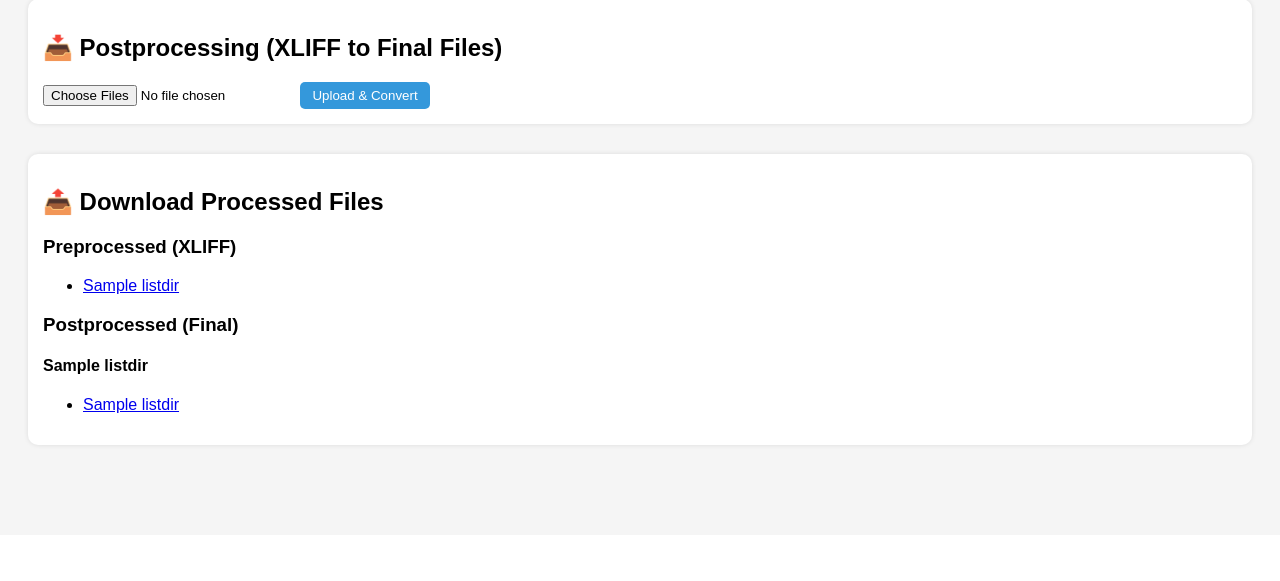
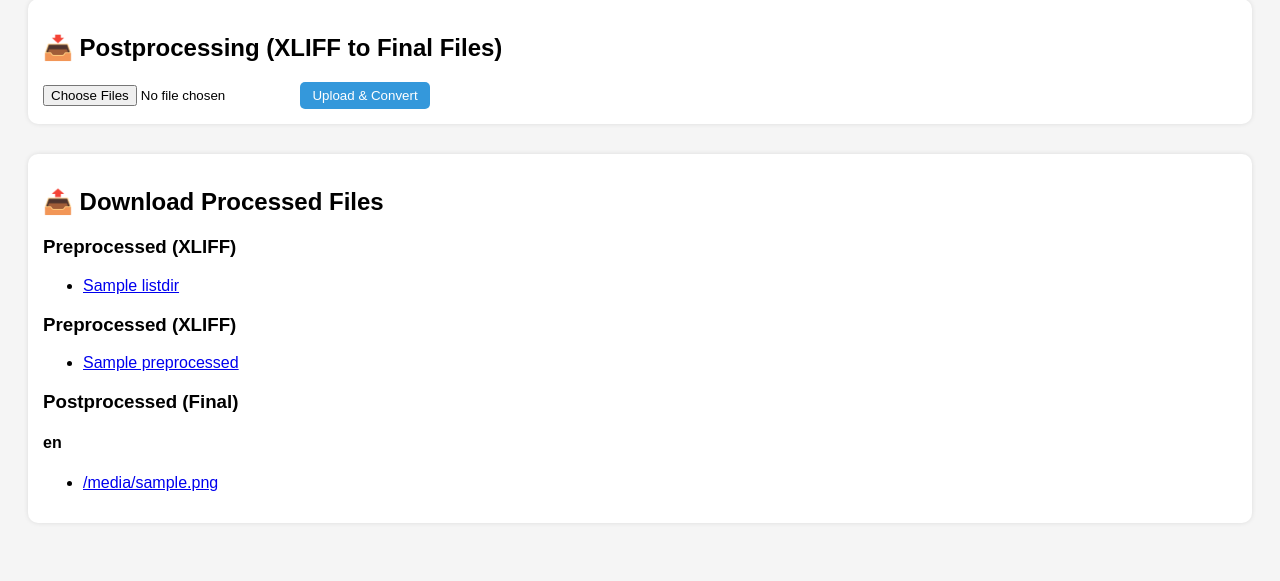
Before and after one commit to manibrh/FilePrep-NewContents, a Flask app: template templates/index.html in a window 1280 px wide. Shown: the part 265-846 px from the top of the page. Before the commit the page ends 713 px from the top, so only its background shows below. Run offline with Flask 3, Linux system fonts and the light colour scheme; the template is opened without the code that fills it: most values are stand-ins (such as "Sample title", 1, 10 or a date in 2020).

Commit message:
Update index.html

```diff
--- a/templates/index.html
+++ b/templates/index.html
@@ -42,11 +42,17 @@
               <li><a href="/downloads/Preprocessed/{{ f }}">{{ f }}</a></li>
             {% endfor %}
         </ul>
+        <h3>Preprocessed (XLIFF)</h3>
+<ul>
+    {% for f in preprocessed %}
+      <li><a href="/downloads/Preprocessed/{{ f }}">{{ f }}</a></li>
+    {% endfor %}
+</ul>
 <h3>Postprocessed (Final)</h3>
-        {% for lang_dir in os.listdir('PostProcessed') %}
+{% for lang_dir, files in postprocessed.items() %}
   <h4>{{ lang_dir }}</h4>
   <ul>
-            {% for f in os.listdir('PostProcessed/' + lang_dir) %}
+    {% for f in files %}
       <li><a href="/downloads/PostProcessed/{{ lang_dir }}/{{ f }}">{{ f }}</a></li>
     {% endfor %}
   </ul>
```
Lines whose indentation alone changed are shown as unchanged.
